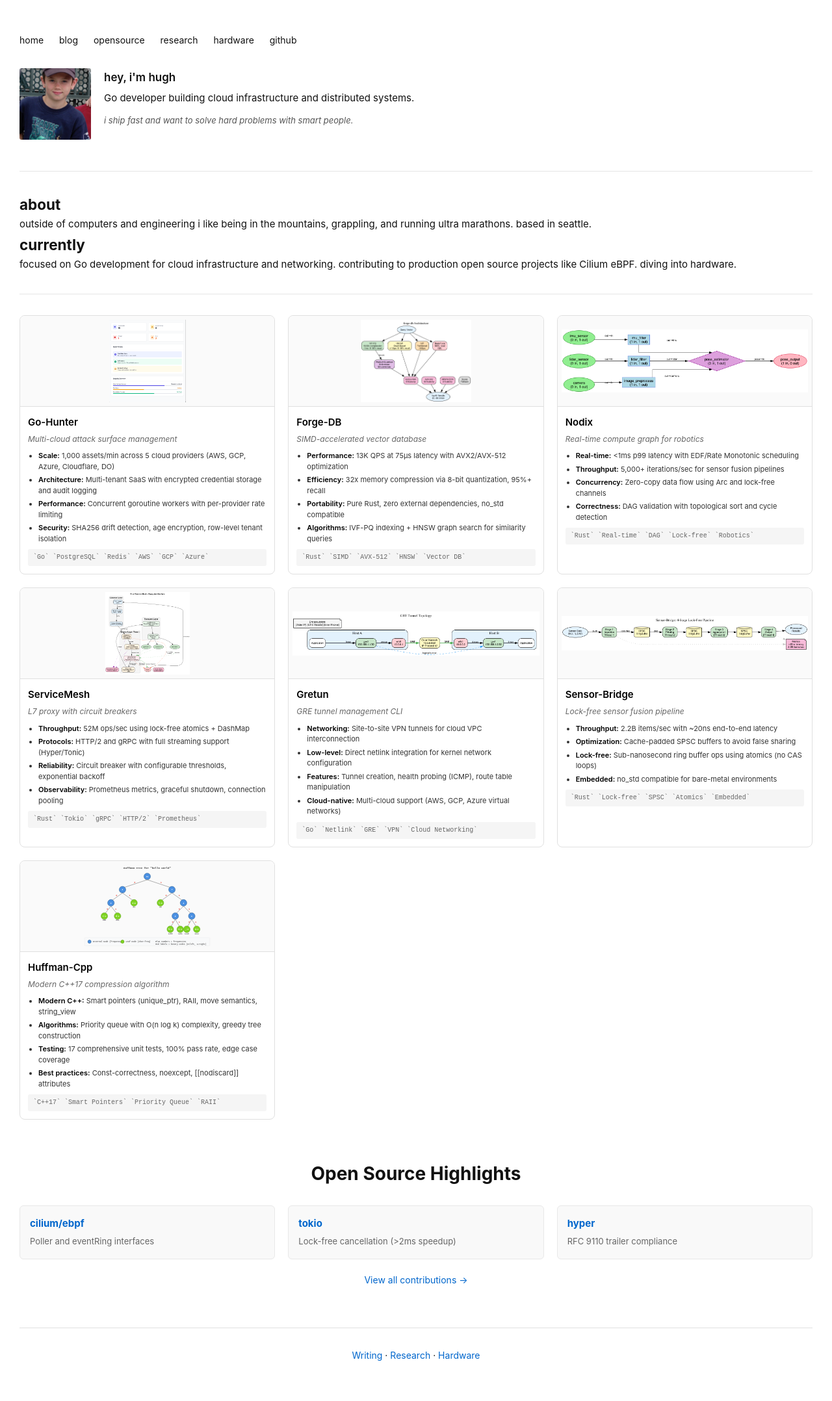
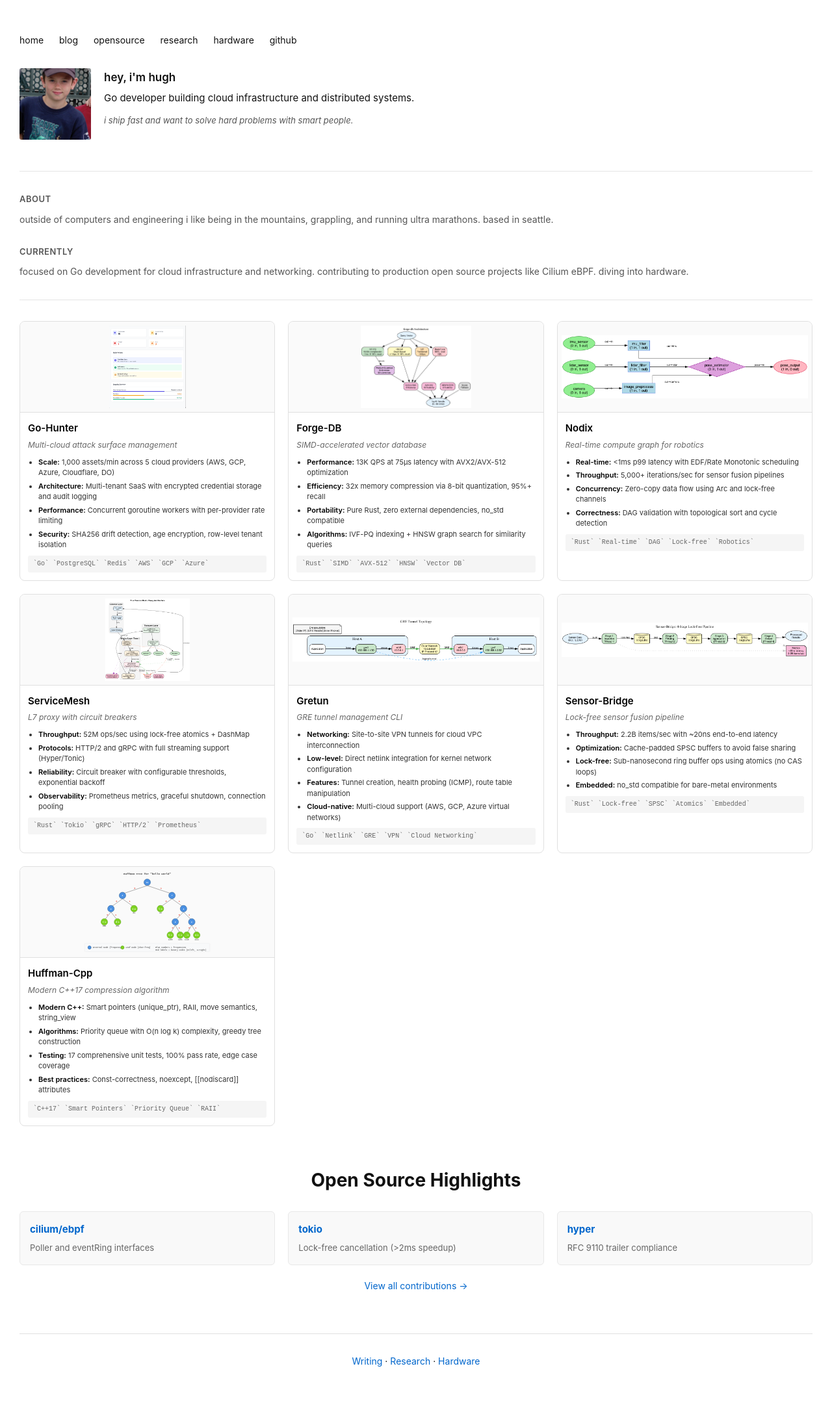
Before and after one commit to HueCodes/HueCodes.github.io, a Jekyll site: the page built from index.md, in a window 1280 px wide. Shown: the whole page at 65% size. Built offline with Jekyll 4.4.1, drawn with Linux system fonts in a browser that asks for light colours.

Commit message:
Add proper styling for about/currently sections - minimal uppercase headings

```diff
--- a/_layouts/grid.html
+++ b/_layouts/grid.html
@@ -87,6 +87,25 @@
       border: none;
       border-top: 1px solid #e5e5e5;
       margin: 2rem 0;
+    }
+
+    .section {
+      margin-bottom: 1.75rem;
+    }
+
+    .section h2 {
+      font-size: 13px;
+      font-weight: 600;
+      text-transform: uppercase;
+      letter-spacing: 0.5px;
+      color: #555;
+      margin-bottom: 0.5rem;
+    }
+
+    .section p {
+      font-size: 14px;
+      color: #555;
+      line-height: 1.65;
     }
 
     .projects-grid {
```
